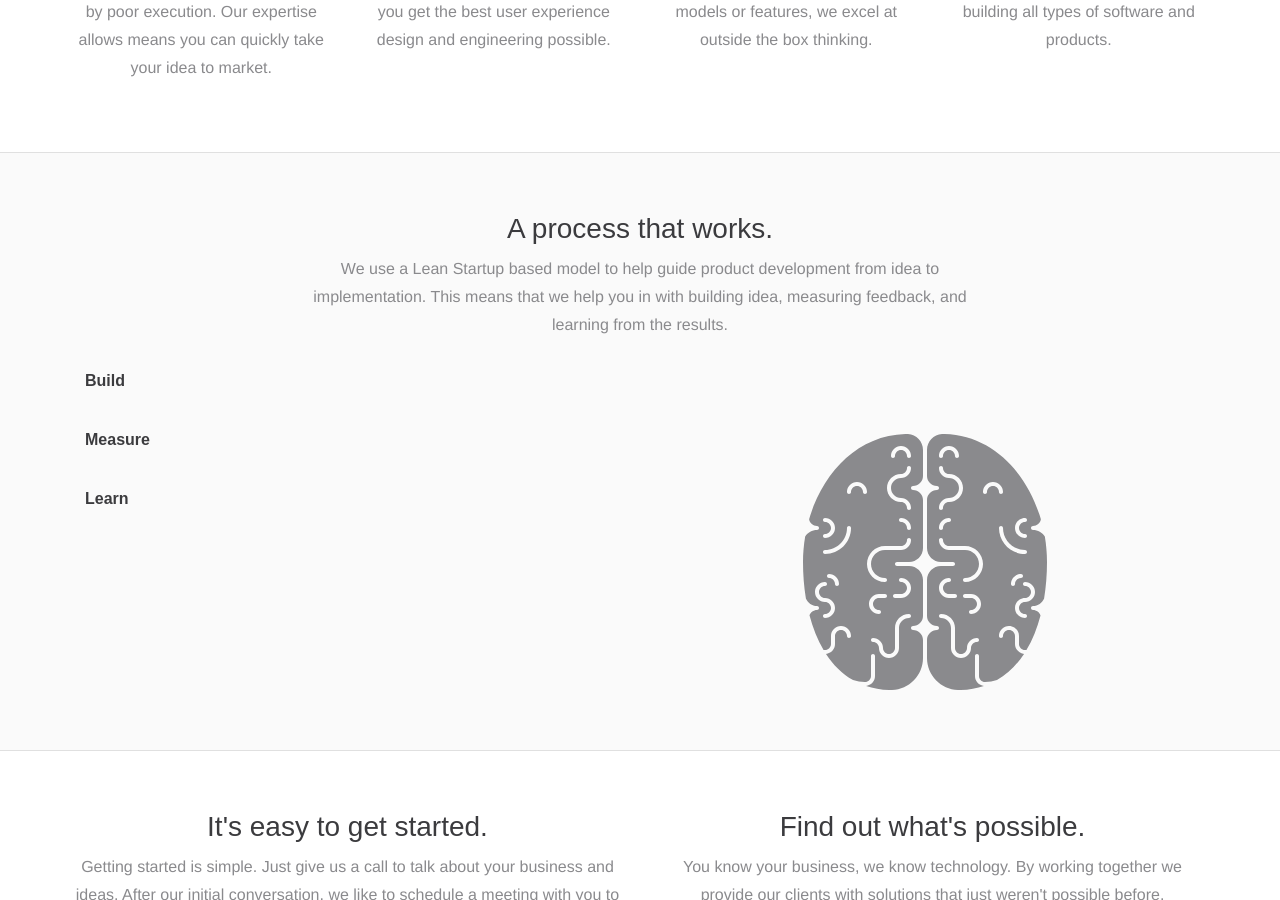
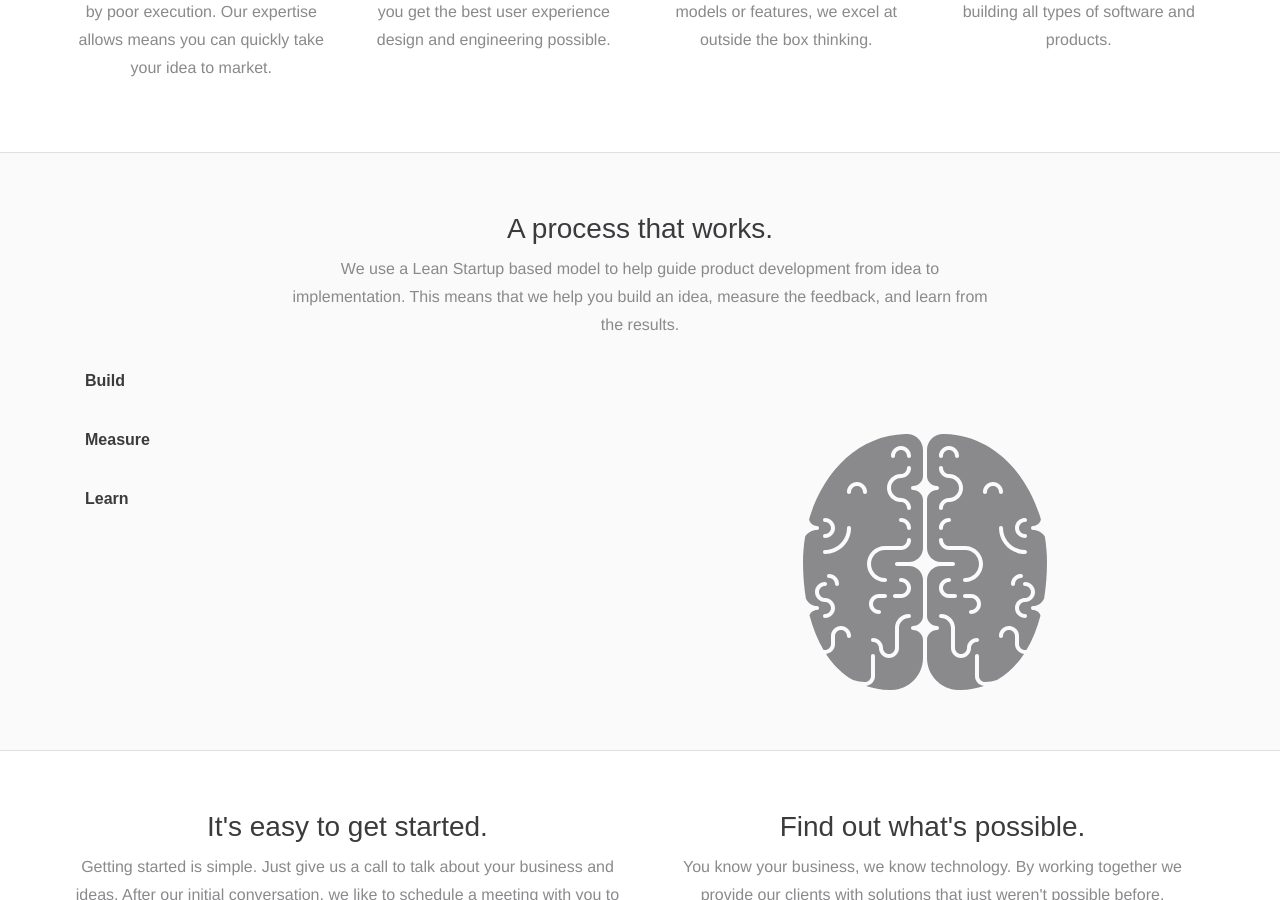
Before and after one commit to SyntropyDev/SyntropyDev.github.io, a Jekyll site: the page built from launch-a-product/index.html, in a window 1280 px wide and 900 px high, scrolled down 758 px. Built offline with Jekyll 4.4.1, drawn with Linux system fonts in a browser that asks for light colours; nearby versions of some CDN libraries.

Commit message:
Fixed ss

```diff
--- a/launch-a-product/index.html
+++ b/launch-a-product/index.html
@@ -103,7 +103,7 @@ rank: 0
         <div class="heading" style="text-align: center; margin-bottom: 20px;">
 
           We use a Lean Startup based model to help guide product development from idea to implementation.
-          This means that we help you in with building  idea, measuring feedback, and learning from the results.
+          This means that we help you build an idea, measure the feedback, and learn from the results.
 
         </div>
 
```
